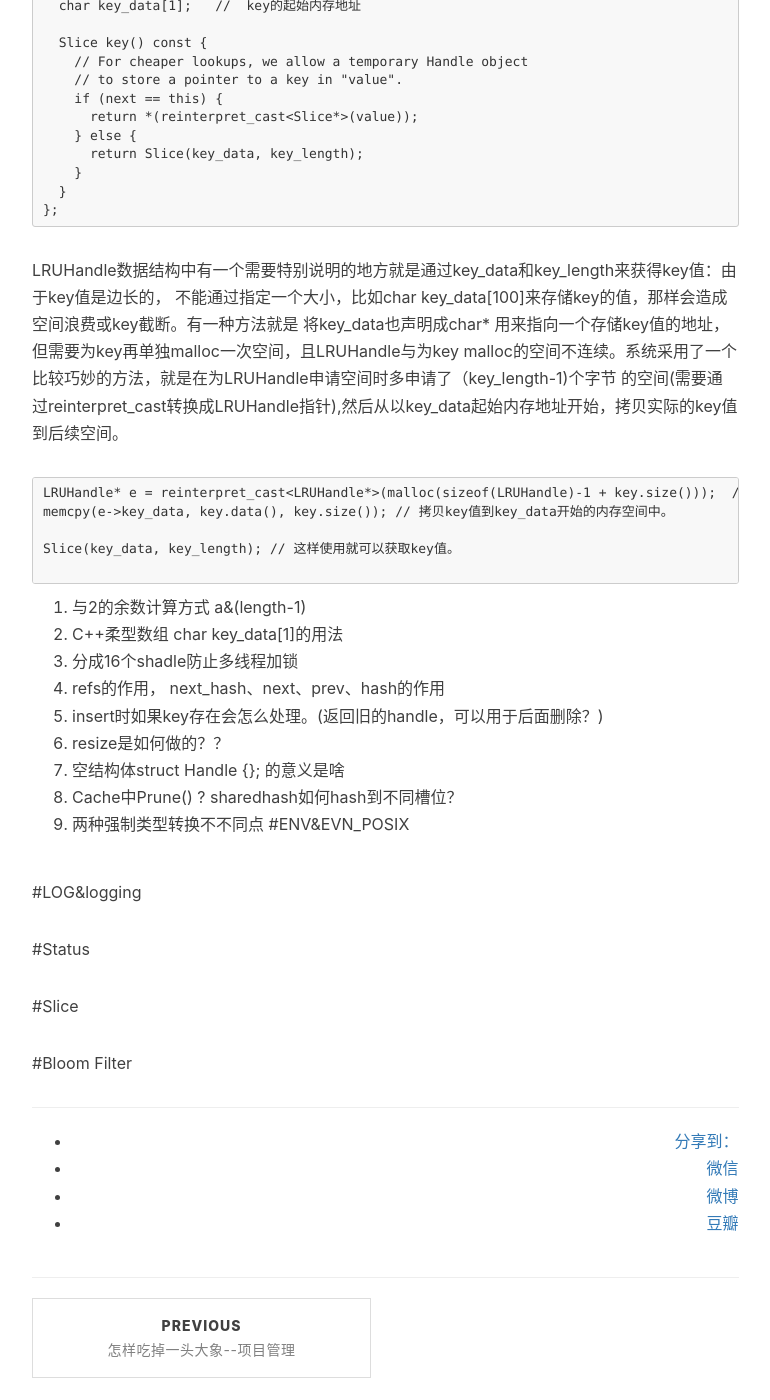
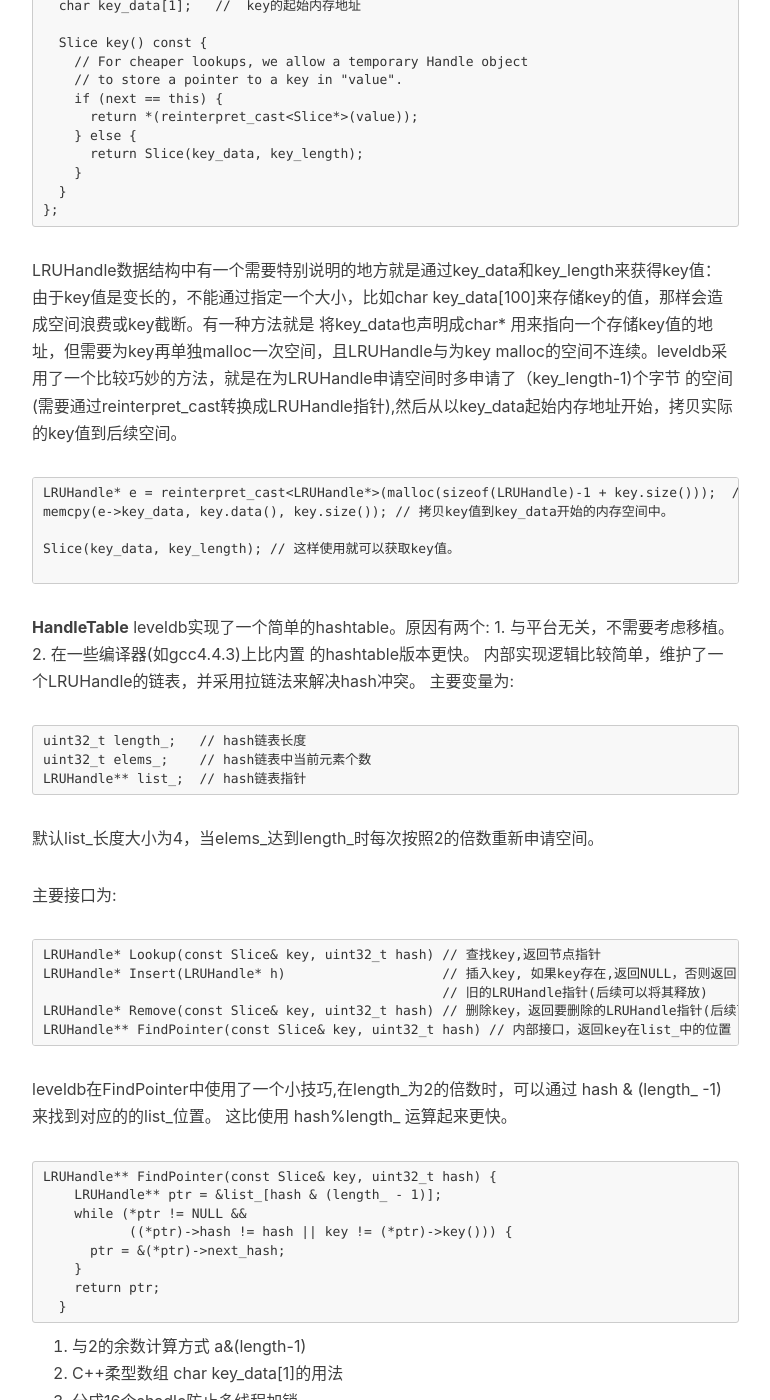
Before and after one commit to gao-xiao-long/gao-xiao-long.github.io, a Jekyll site: the page built from _posts/2016-05-05-leveldb-util.markdown, in a window 1280 px wide and 1400 px high, scrolled down 2521 px. Shown: the whole window, without its empty margins (233-1003 px from the left). Built offline with Jekyll 4.4.1, drawn with Linux system fonts in a browser that asks for light colours; nearby versions of some CDN libraries; comment, search, counter and statistics services are not loaded.

Commit message:
new post

````diff
--- a/_posts/2016-05-05-leveldb-util.markdown
+++ b/_posts/2016-05-05-leveldb-util.markdown
@@ -84,10 +84,10 @@ struct LRUHandle {
   }
 };
 ```
-LRUHandle数据结构中有一个需要特别说明的地方就是通过key_data和key_length来获得key值：由于key值是边长的，
-不能通过指定一个大小，比如char key_data[100]来存储key的值，那样会造成空间浪费或key截断。有一种方法就是
+LRUHandle数据结构中有一个需要特别说明的地方就是通过key_data和key_length来获得key值：
+由于key值是变长的，不能通过指定一个大小，比如char key_data[100]来存储key的值，那样会造成空间浪费或key截断。有一种方法就是
 将key_data也声明成char* 用来指向一个存储key值的地址，但需要为key再单独malloc一次空间，且LRUHandle与为key
-malloc的空间不连续。系统采用了一个比较巧妙的方法，就是在为LRUHandle申请空间时多申请了（key_length-1)个字节
+malloc的空间不连续。leveldb采用了一个比较巧妙的方法，就是在为LRUHandle申请空间时多申请了（key_length-1)个字节
 的空间(需要通过reinterpret_cast转换成LRUHandle指针),然后从以key_data起始内存地址开始，拷贝实际的key值到后续空间。
 
 ```
@@ -97,6 +97,43 @@ memcpy(e->key_data, key.data(), key.size()); // 拷贝key值到key_data开始的
 Slice(key_data, key_length); // 这样使用就可以获取key值。
 
 ```
+
+**HandleTable**
+leveldb实现了一个简单的hashtable。原因有两个: 1. 与平台无关，不需要考虑移植。2. 在一些编译器(如gcc4.4.3)上比内置
+的hashtable版本更快。
+内部实现逻辑比较简单，维护了一个LRUHandle的链表，并采用拉链法来解决hash冲突。
+主要变量为:
+```C++
+uint32_t length_;   // hash链表长度
+uint32_t elems_;    // hash链表中当前元素个数
+LRUHandle** list_;  // hash链表指针
+```
+默认list_长度大小为4，当elems_达到length_时每次按照2的倍数重新申请空间。
+
+主要接口为:
+```C++
+LRUHandle* Lookup(const Slice& key, uint32_t hash) // 查找key,返回节点指针
+LRUHandle* Insert(LRUHandle* h)                    // 插入key, 如果key存在,返回NULL，否则返回key对应的
+                                                   // 旧的LRUHandle指针(后续可以将其释放)
+LRUHandle* Remove(const Slice& key, uint32_t hash) // 删除key，返回要删除的LRUHandle指针(后续可以将其释放)
+LRUHandle** FindPointer(const Slice& key, uint32_t hash) // 内部接口，返回key在list_中的位置
+```
+leveldb在FindPointer中使用了一个小技巧,在length_为2的倍数时，可以通过 hash & (length_ -1) 来找到对应的的list_位置。
+这比使用 hash%length_ 运算起来更快。
+```C++
+LRUHandle** FindPointer(const Slice& key, uint32_t hash) {
+    LRUHandle** ptr = &list_[hash & (length_ - 1)];
+    while (*ptr != NULL &&
+           ((*ptr)->hash != hash || key != (*ptr)->key())) {
+      ptr = &(*ptr)->next_hash;
+    }
+    return ptr;
+  }
+```
+
+
+
+
 
 1. 与2的余数计算方式 a&(length-1)
 2. C++柔型数组 char key_data[1]的用法
````
